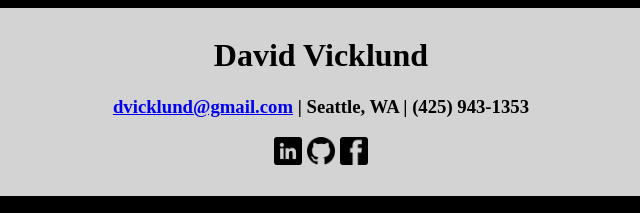
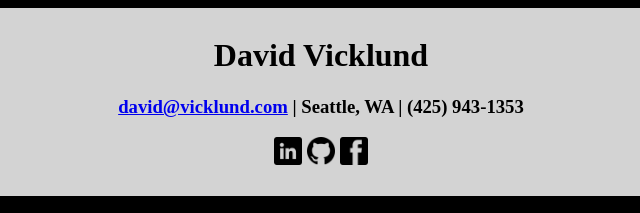
Before and after one commit to dvicklund/resume, a plain HTML site: page resume.html in a window 1280 px wide. Shown: the top 213 px of the page, 319-959 px from the left. Drawn offline with Linux system fonts and the light colour scheme.

Commit message:
change email

```diff
--- a/resume.html
+++ b/resume.html
@@ -9,7 +9,7 @@
   <body>
     <header itemscope itemtype='http://schema.org/Person'>
       <h1 itemprop="name">David Vicklund</h1>
-      <h3><a itemprop="email" href="mailto:dvicklund@gmail.com">dvicklund@gmail.com</a> |
+      <h3><a itemprop="email" href="mailto:david@vicklund.com">david@vicklund.com</a> |
       <span itemprop="address">Seattle, WA</span> |
       <span itemprop="telephone">(425) 943-1353</span></h3>
       <h3><a href="https://www.linkedin.com/in/dvicklund"><img src="./linkedin.png" alt="LinkedIn"></a> <a href="https://github.com/dvicklund"><img src="./github.png" alt="Github"></a> <a href="https://www.facebook.com/david.vicklund.3"><img src="./facebook.png" alt="Facebook"></a></h3>
```
